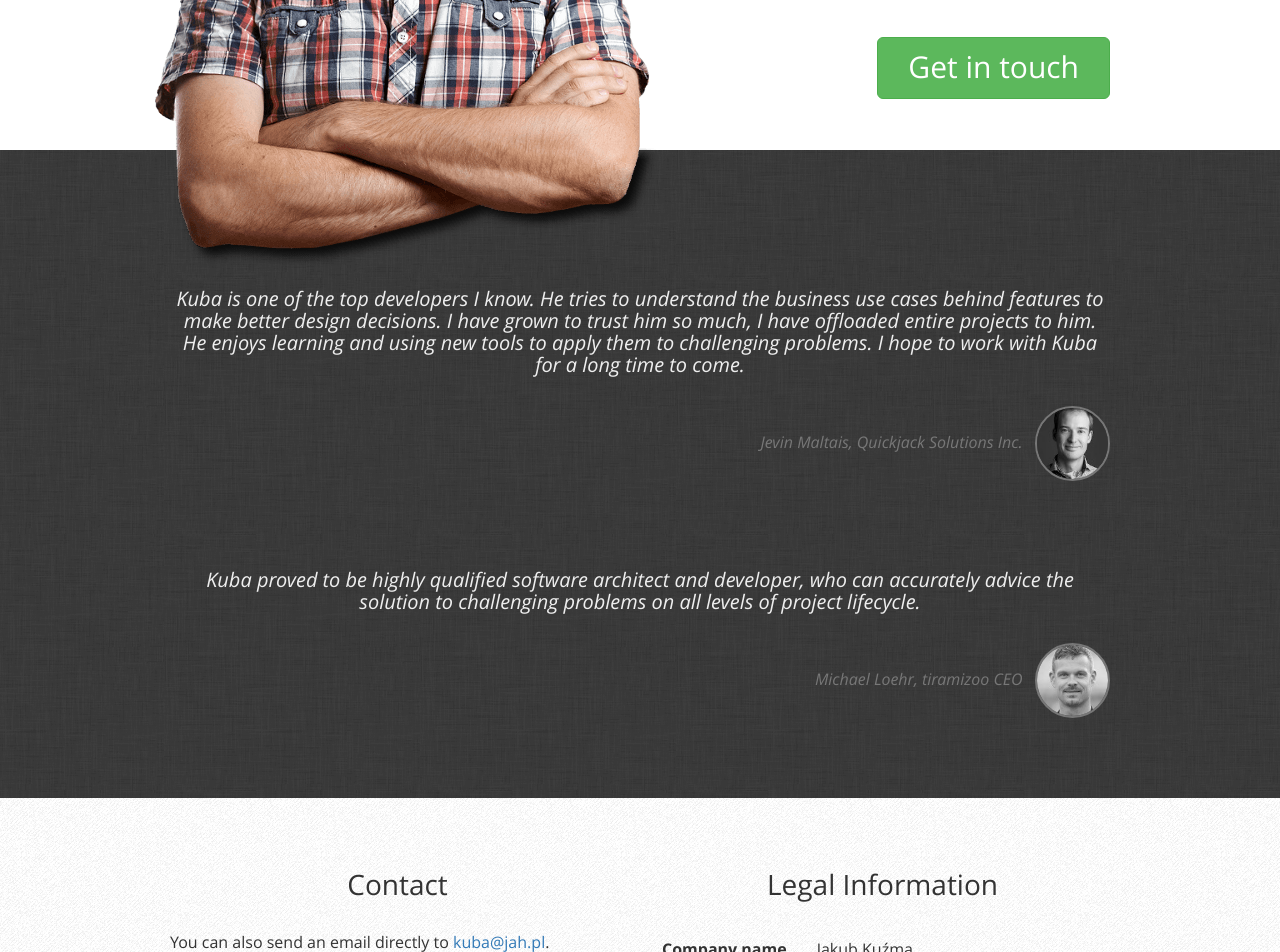
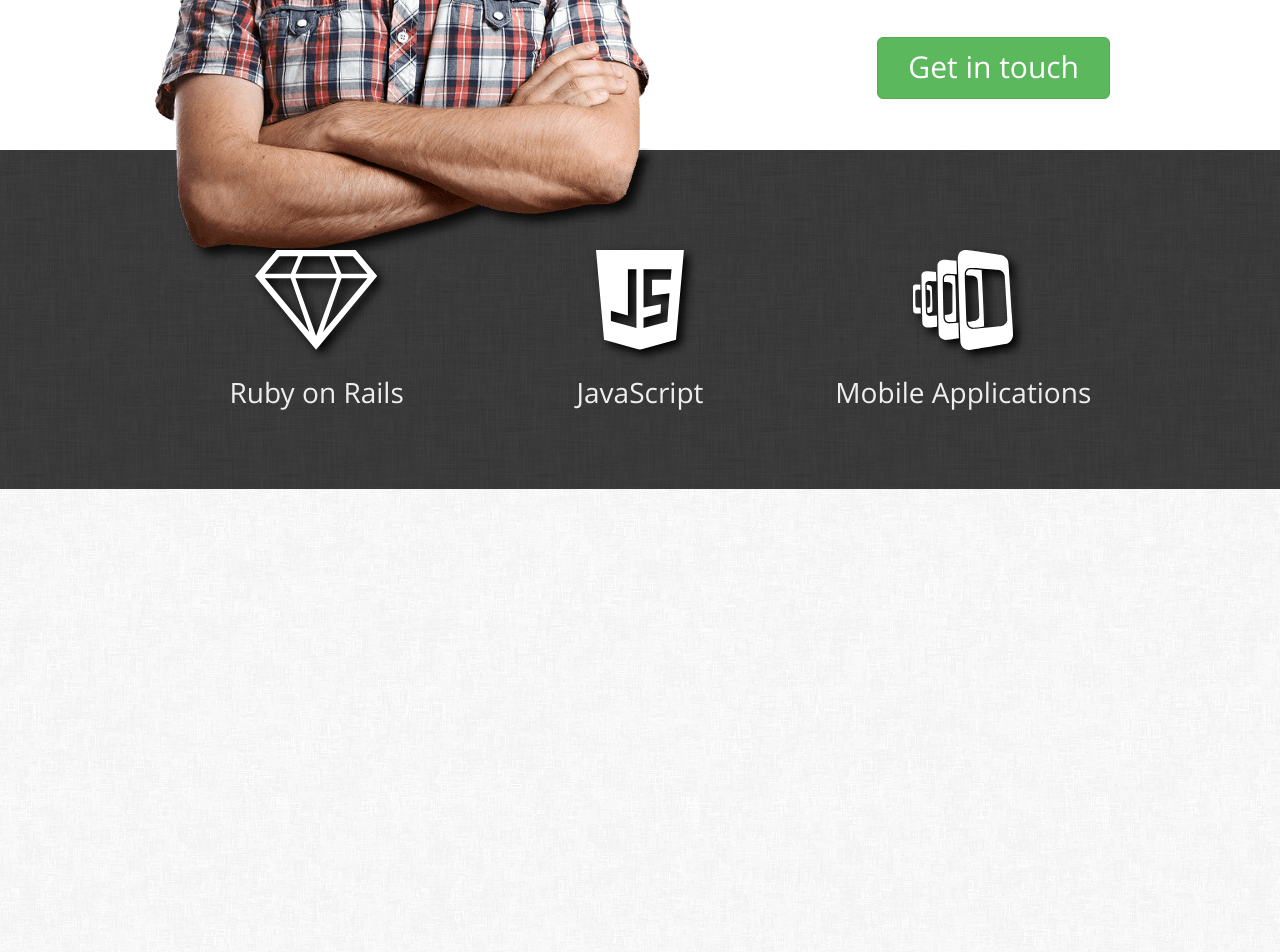
Before and after one commit to qoobaa/qoobaa.github.io, a Jekyll site: the page built from index.html, in a window 1280 px wide. Shown: the part 450-1402 px from the top of the page. Built offline with Jekyll 4.4.1, drawn with Linux system fonts in a browser that asks for light colours.

Commit message:
added svgs

```diff
--- a/css/main.scss
+++ b/css/main.scss
@@ -23,13 +23,13 @@ h6 {
     margin-bottom: 30px;
 }
 
+section {
+    padding: 50px 0;
+}
+
 #cover {
-    background-image: -ms-linear-gradient(top, #FCF6DF 0%, #FFFFFF 30%);
-    background-image: -moz-linear-gradient(top, #FCF6DF 0%, #FFFFFF 30%);
-    background-image: -o-linear-gradient(top, #FCF6DF 0%, #FFFFFF 30%);
-    background-image: -webkit-gradient(linear, left top, left bottom, color-stop(0, #FCF6DF), color-stop(0.3, #FFFFFF));
-    background-image: -webkit-linear-gradient(top, #FCF6DF 0%, #FFFFFF 30%);
     background-image: linear-gradient(to bottom, #FCF6DF 0%, #FFFFFF 30%);
+    padding: 0;
 
     .container {
         position: relative;
@@ -86,8 +86,20 @@ h6 {
 
 }
 
+#marketing {
+    padding-top: 100px;
+    background: url(/i/bg/low_contrast_linen.png);
+    background-color: $gray-dark;
+    color: $gray-lighter;
+    text-align: center;
+}
+
+#projects {
+    background: url(/i/bg/fabric_of_squares_gray.png);
+    height: 500px;
+}
+
 #testimonials {
-    padding: 50px 0;
     background: url(/i/bg/low_contrast_linen.png);
     background-color: $gray-dark;
     color: $gray-lighter;
@@ -95,7 +107,6 @@ h6 {
 
     .testimonial {
         font: italic 3.5rem OpenSans;
-        margin: 30px 0;
     }
 
     h5 {
@@ -109,16 +120,27 @@ h6 {
 }
 
 #contact {
-    padding: 50px 0;
     background: url(/i/bg/groovepaper.png);
 }
 
 .site-footer {
     background: black;
-    color: $gray;
+    color: $gray-light;
     line-height: 60px;
 
     a {
         margin-left: 10px;
+        opacity: 0.4;
+        transition: opacity .175s;
+        text-decoration: none;
+
+        &:hover {
+            opacity: 0.8;
+        }
     }
 }
+
+.shadow {
+    -webkit-filter: drop-shadow(5px 5px 5px #000);
+            filter: drop-shadow(5px 5px 5px #000);
+}
--- a/index.html
+++ b/index.html
@@ -13,6 +13,37 @@ layout: default
 
     <img src="/i/kubakuzma.png" alt="Kuba Kuźma">
   </div>
+</section>
+
+<section id="marketing">
+  <div class="container">
+    <div class="row">
+      <div class="col-md-4">
+        <svg viewBox="0 0 80 65" height="100" class="shadow">
+          {% include svg/ruby.svg %}
+        </svg>
+
+        <h3>Ruby on Rails</h3>
+      </div>
+      <div class="col-md-4">
+        <svg viewBox="0 0 327 371" height="100" class="shadow">
+          {% include svg/javascript.svg %}
+        </svg>
+
+        <h3>JavaScript</h3>
+      </div>
+      <div class="col-md-4">
+        <svg viewBox="0 0 128 128" height="100" class="shadow">
+          {% include svg/phonegap.svg %}
+        </svg>
+
+        <h3>Mobile Applications</h3>
+      </div>
+    </div>
+  </div>
+</section>
+
+<section id="projects">
 </section>
 
 <section id="testimonials">
@@ -120,24 +151,6 @@ layout: default
   </div>
 </section>
 
-<section id="projects">
-  <div class="container">
-    <video controls height="500">
-      <source src="/v/sar.avi" type="video/mp4">
-      <source src="/v/sar.ogv" type="video/ogg">
-      <source src="/v/sar.webm" type="video/webm">
-      Your browser does not support the video tag.
-    </video>
-
-    <video controls height="500">
-      <source src="/v/mobilling.avi" type="video/mp4">
-      <source src="/v/mobilling.ogv" type="video/ogg">
-      <source src="/v/mobilling.webm" type="video/webm">
-      Your browser does not support the video tag.
-    </video>
-  </div>
-</section>
-
 <footer class="site-footer">
   <div class="container">
     <div class="pull-left">
```
Also changed, not shown: _includes/svg/javascript.svg (added), _includes/svg/phonegap.svg (added), _includes/svg/ruby.svg (added), i/bg/fabric_of_squares_gray.png (added).
